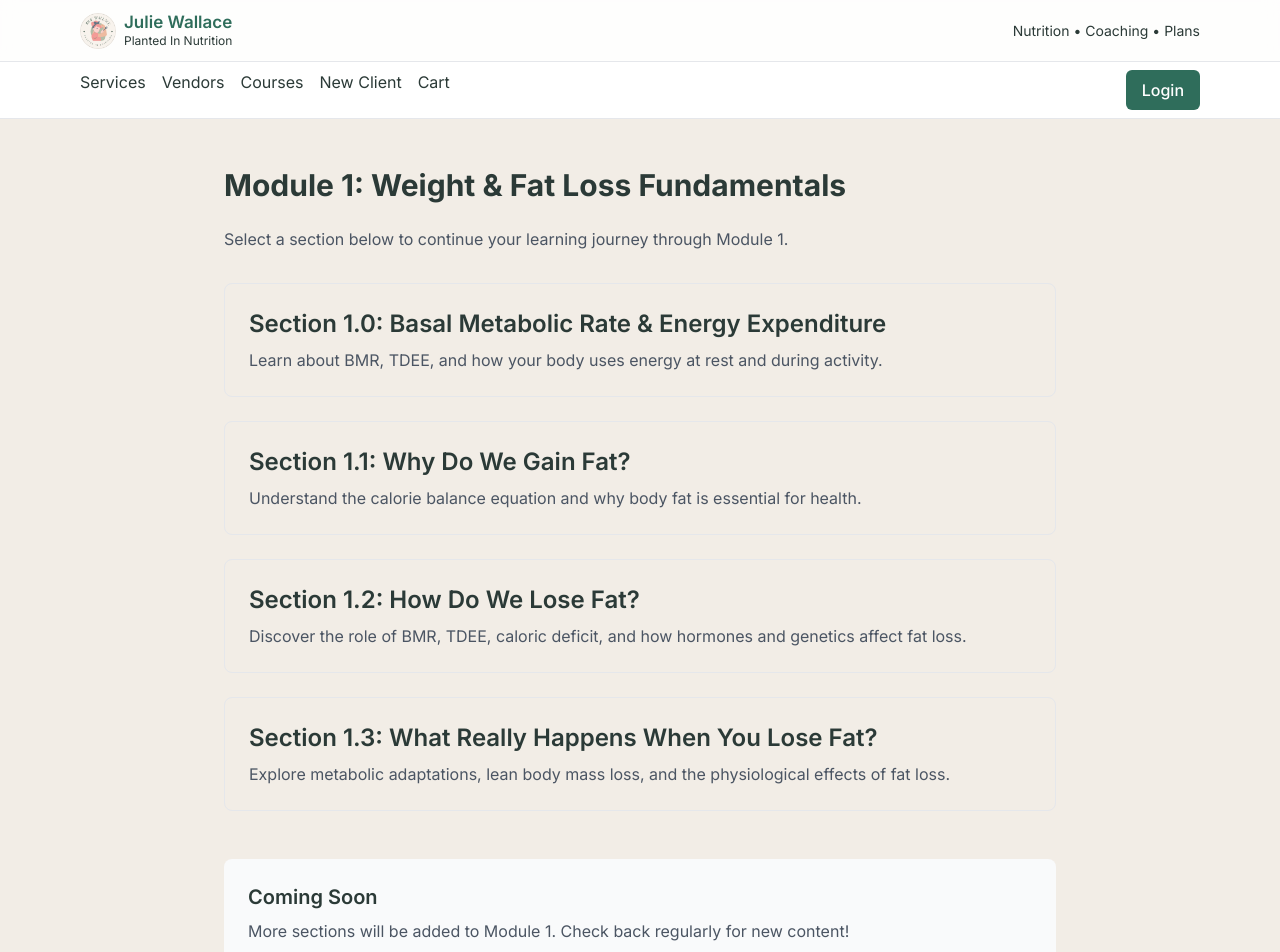
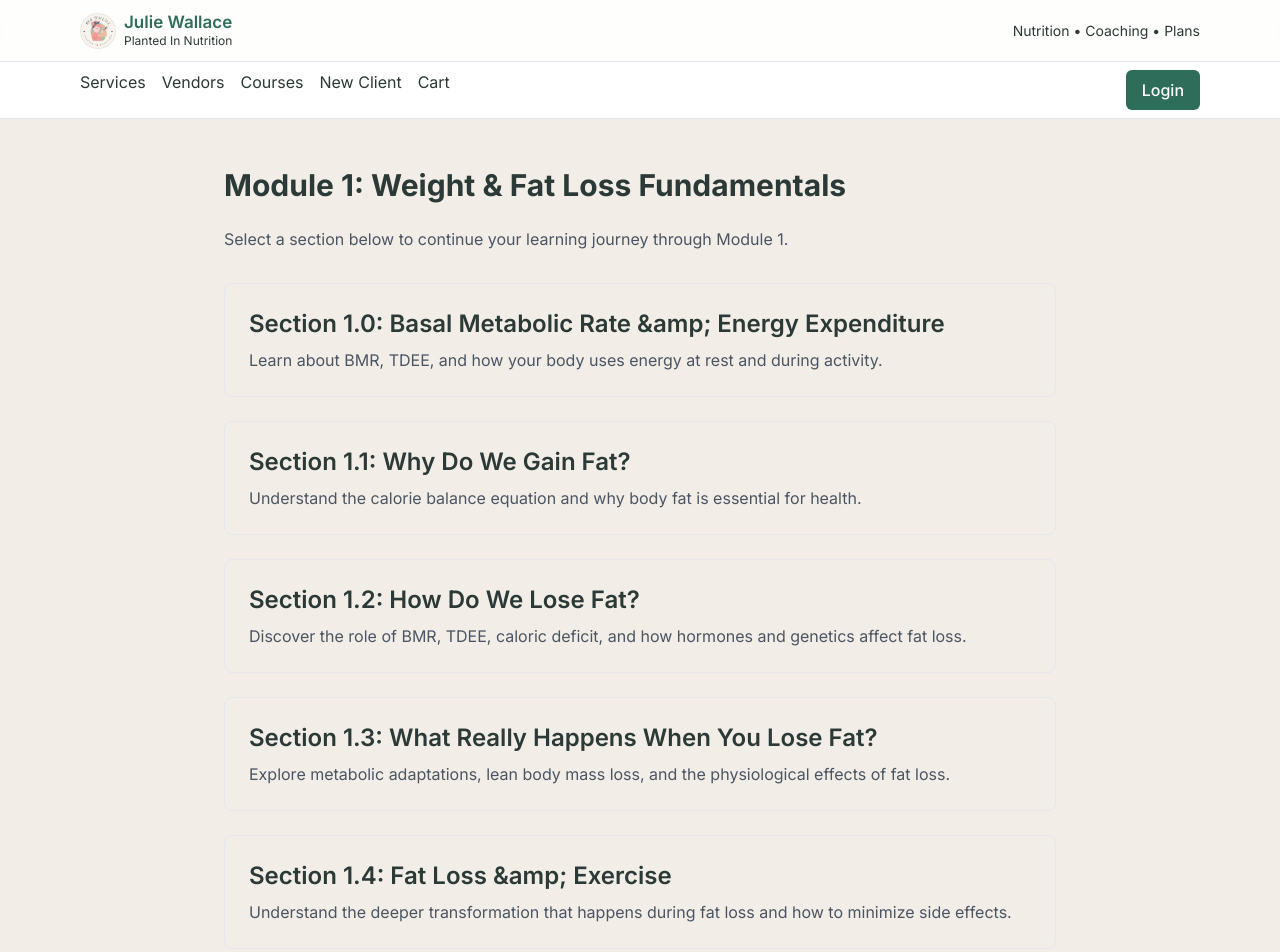
Before and after one commit to mr601s/nutritionist-marketplace-crm, a Next.js app: page /courses/module-1 in a window 1280 px wide. Shown: the top 952 px of the page. Built offline with nearby package versions, Linux system fonts and the light colour scheme.

Commit message:
Update Module 1 navigation to include Section 1.4

```diff
--- a/app/courses/module-1/page.tsx
+++ b/app/courses/module-1/page.tsx
@@ -4,7 +4,7 @@ export default function Module1Page() {
   const sections = [
     {
       id: 'section-1.0',
-      title: 'Section 1.0: Basal Metabolic Rate & Energy Expenditure',
+      title: 'Section 1.0: Basal Metabolic Rate &amp; Energy Expenditure',
       description: 'Learn about BMR, TDEE, and how your body uses energy at rest and during activity.',
       href: '/courses/module-1/section-0'
     },
@@ -25,12 +25,18 @@ export default function Module1Page() {
       title: 'Section 1.3: What Really Happens When You Lose Fat?',
       description: 'Explore metabolic adaptations, lean body mass loss, and the physiological effects of fat loss.',
       href: '/courses/module-1/section-3'
+    },
+    {
+      id: 'section-1.4',
+      title: 'Section 1.4: Fat Loss &amp; Exercise',
+      description: 'Understand the deeper transformation that happens during fat loss and how to minimize side effects.',
+      href: '/courses/module-1/section-4'
     }
   ];
 
   return (
     <main className="p-8 max-w-4xl mx-auto">
-      <h1 className="text-3xl font-bold mb-6">Module 1: Weight & Fat Loss Fundamentals</h1>
+      <h1 className="text-3xl font-bold mb-6">Module 1: Weight &amp; Fat Loss Fundamentals</h1>
 
       <p className="mb-8 text-gray-600">
         Select a section below to continue your learning journey through Module 1.
```
